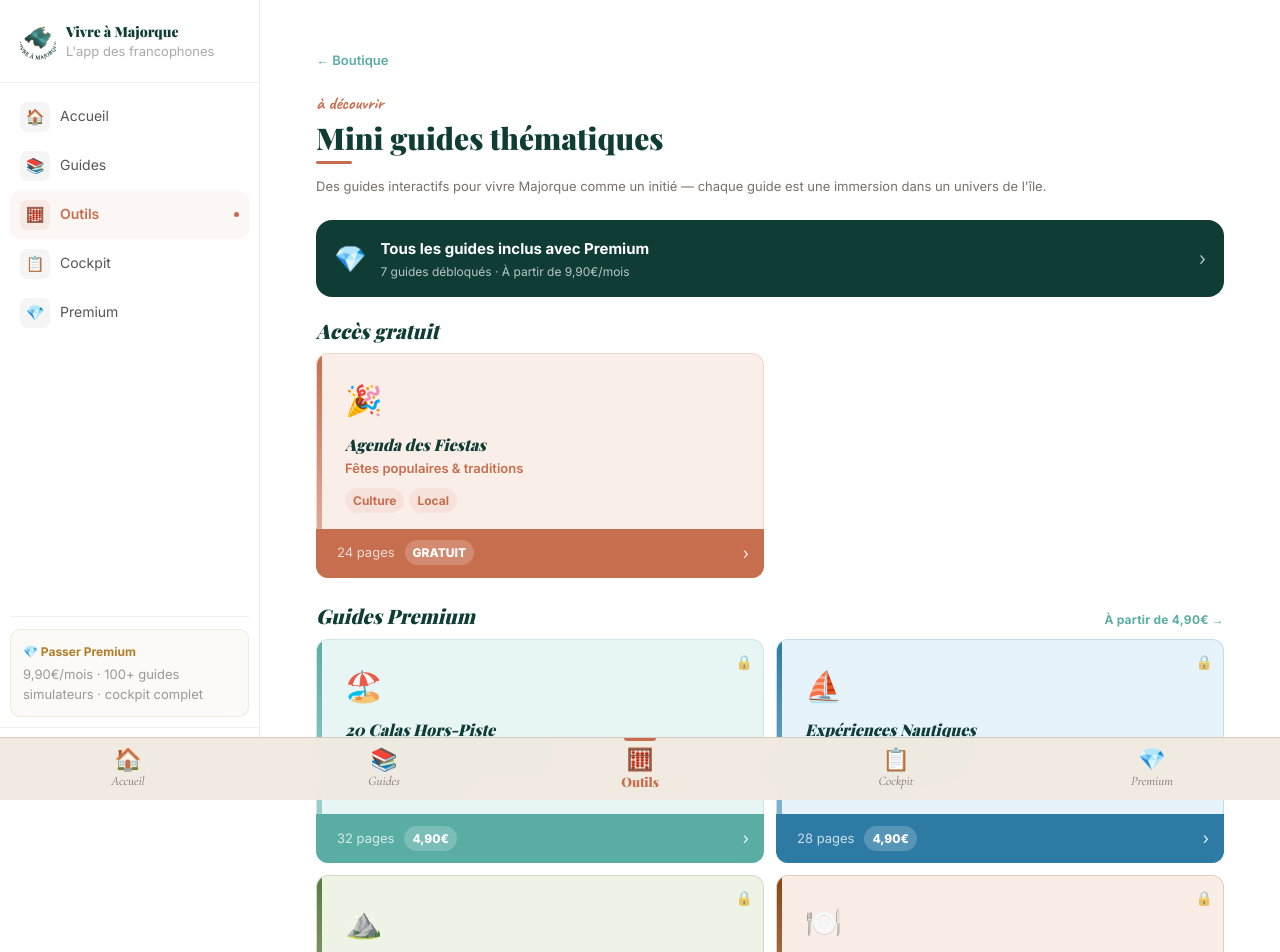
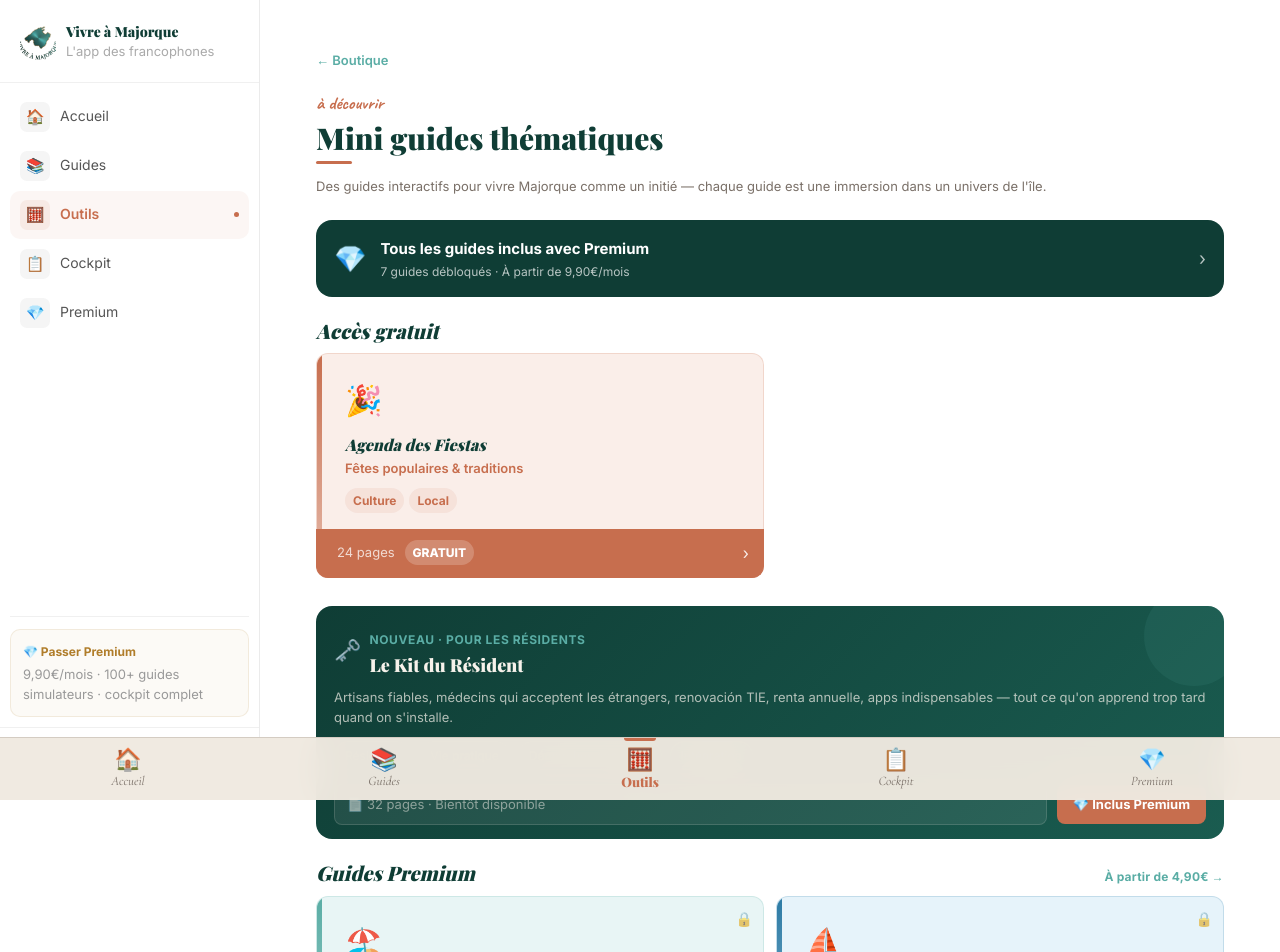
Before and after one commit to Vivreamajorque/vivre-a-majorque, a React (Vite) app: page /app/explorer/lifestyle in a window 1280 px wide. Shown: the top 952 px of the page. Built offline with nearby package versions, Linux system fonts and the light colour scheme; sample sign-in values are in the browser's storage; a web font is replaced by a local one.

Commit message:
feat: Le Kit du Résident — mini guide pour résidents >1 an, mis en avant en boutique

```diff
--- a/src/pages/RessourcesLifestyle.jsx
+++ b/src/pages/RessourcesLifestyle.jsx
@@ -9,6 +9,21 @@ const FORET = '#0F3D35'
 const PACK_3_LINK = 'https://buy.stripe.com/3cIeVc0yU8BX19623j6AM0O'
 
 const DOSSIERS = [
+  {
+    slug: 'kit-resident',
+    emoji: '🗝️',
+    titre: 'Le Kit du Résident',
+    soustitre: 'La vraie vie quand on est installé',
+    desc: 'Artisans fiables, médecins qui acceptent les étrangers, renovación TIE, renta annuelle, apps indispensables — tout ce qu\'on apprend trop tard.',
+    tags: ['Résidents', 'Pratique'],
+    couleur: '#0F3D35',
+    bg: '#E8F0EE',
+    premium: true,
+    ready: false,
+    buyLink: null,
+    pages: '32 pages',
+    profilCible: 'confirme',
+  },
   {
     slug: 'calas-hors-pistes',
     emoji: '🏖️',
@@ -125,24 +140,41 @@ const DOSSIERS = [
 
 /* ── Mockup couverture de guide ─────────────── */
 function GuideCover({ dossier, unlocked, onClick }) {
+  const isKitResident = dossier.slug === 'kit-resident'
   return (
     <div
       onClick={onClick}
       style={{
-        cursor: unlocked || !dossier.premium ? 'pointer' : 'pointer',
+        cursor: 'pointer',
         position: 'relative',
       }}
     >
+      {/* Banderole "Nouveau • Pour les résidents" sur le Kit du Résident */}
+      {isKitResident && (
+        <div style={{
+          position: 'absolute', top: -10, left: 12, right: 12,
+          background: '#0F3D35',
+          borderRadius: 6, padding: '4px 10px',
+          textAlign: 'center', zIndex: 2,
+        }}>
+          <span style={{
+            fontSize: 12, fontWeight: 700, color: '#5AADA5',
+            fontFamily: 'var(--font-corps)', letterSpacing: '0.04em',
+          }}>✦ NOUVEAU · POUR LES RÉSIDENTS</span>
+        </div>
+      )}
+
       {/* Couverture style livret */}
       <div style={{
         background: dossier.bg,
         borderRadius: '12px 12px 0 0',
-        padding: '20px 16px 16px',
+        padding: isKitResident ? '28px 16px 16px' : '20px 16px 16px',
         position: 'relative',
         overflow: 'hidden',
-        border: `1.5px solid ${dossier.couleur}30`,
+        border: `1.5px solid ${dossier.couleur}${isKitResident ? '60' : '30'}`,
         borderBottom: 'none',
         minHeight: 130,
+        boxShadow: isKitResident ? `0 0 0 2px ${dossier.couleur}20` : 'none',
       }}>
         {/* Trait coloré latéral gauche — style reliure */}
         <div style={{
@@ -391,7 +423,10 @@ export default function RessourcesLifestyle() {
   }
 
   const freeDossiers = DOSSIERS.filter(d => !d.premium)
-  const premiumDossiers = DOSSIERS.filter(d => d.premium)
+  // Kit du Résident en tête des guides premium
+  const premiumDossiers = DOSSIERS.filter(d => d.premium).sort((a, b) =>
+    a.slug === 'kit-resident' ? -1 : b.slug === 'kit-resident' ? 1 : 0
+  )
 
   return (
     <div className="page" style={{ paddingBottom: 100 }}>
@@ -455,6 +490,57 @@ export default function RessourcesLifestyle() {
         ))}
       </div>
 
+      {/* ── Kit du Résident — mis en avant ── */}
+      <div style={{
+        background: 'linear-gradient(135deg, #0F3D35 0%, #1a5c50 100%)',
+        borderRadius: 16, padding: '18px 18px 14px',
+        marginBottom: 24, position: 'relative', overflow: 'hidden',
+      }}>
+        <div style={{ position: 'absolute', top: -20, right: -20, width: 100, height: 100, borderRadius: '50%', background: 'rgba(90,173,165,0.1)', pointerEvents: 'none' }} />
+        <div style={{ display: 'flex', alignItems: 'center', gap: 8, marginBottom: 10 }}>
+          <span style={{ fontSize: 22 }}>🗝️</span>
+          <div>
+            <span style={{ fontSize: 12, fontWeight: 700, color: '#5AADA5', fontFamily: 'var(--font-corps)', letterSpacing: '0.05em' }}>
+              NOUVEAU · POUR LES RÉSIDENTS
+            </span>
+            <p style={{ fontFamily: 'var(--font-display)', fontWeight: 900, fontSize: 18, color: '#F7F2EB', lineHeight: 1.2, marginTop: 2 }}>
+              Le Kit du Résident
+            </p>
+          </div>
+        </div>
+        <p style={{ fontSize: 13, color: 'rgba(247,242,235,0.7)', lineHeight: 1.55, marginBottom: 14, fontFamily: 'var(--font-corps)' }}>
+          Artisans fiables, médecins qui acceptent les étrangers, renovación TIE, renta annuelle, apps indispensables — tout ce qu'on apprend trop tard quand on s'installe.
+        </p>
+        <div style={{ display: 'flex', gap: 8, flexWrap: 'wrap', marginBottom: 14 }}>
+          {['Résidents', 'Vie pratique', 'Démarches annuelles', 'Intégration'].map(tag => (
+            <span key={tag} style={{
+              fontSize: 12, color: 'rgba(90,173,165,0.9)',
+              background: 'rgba(90,173,165,0.12)',
+              border: '1px solid rgba(90,173,165,0.2)',
+              borderRadius: 20, padding: '3px 10px',
+              fontFamily: 'var(--font-corps)',
+            }}>{tag}</span>
+          ))}
+        </div>
+        <div style={{ display: 'flex', alignItems: 'center', gap: 10 }}>
+          <div style={{
+            flex: 1, background: 'rgba(247,242,235,0.08)',
+            border: '1px solid rgba(247,242,235,0.15)',
+            borderRadius: 8, padding: '8px 12px',
+            display: 'flex', alignItems: 'center', gap: 6,
+          }}>
+            <span style={{ fontSize: 13, color: 'rgba(247,242,235,0.5)', fontFamily: 'var(--font-corps)' }}>📄 32 pages · Bientôt disponible</span>
+          </div>
+          <div style={{
+            background: '#C76E4E', borderRadius: 8, padding: '8px 16px',
+            fontSize: 13, fontWeight: 700, color: '#fff',
+            fontFamily: 'var(--font-corps)', whiteSpace: 'nowrap',
+          }}>
+            💎 Inclus Premium
+          </div>
+        </div>
+      </div>
+
       {/* ── Guides Premium ── */}
       <SectionHead
         title={isPremium ? 'Vos guides Premium' : 'Guides Premium'}
@@ -462,7 +548,7 @@ export default function RessourcesLifestyle() {
         onCta={() => setPaywallOpen(true)}
       />
       <div style={{ display: 'grid', gridTemplateColumns: '1fr 1fr', gap: 12 }}>
-        {premiumDossiers.map(d => (
+        {premiumDossiers.filter(d => d.slug !== 'kit-resident').map(d => (
           <GuideCover key={d.slug} dossier={d} unlocked={isPremium} onClick={() => handleClick(d)} />
         ))}
       </div>
```
Also changed, not shown: 4 other files (tests, documents, lock files or other folders).
